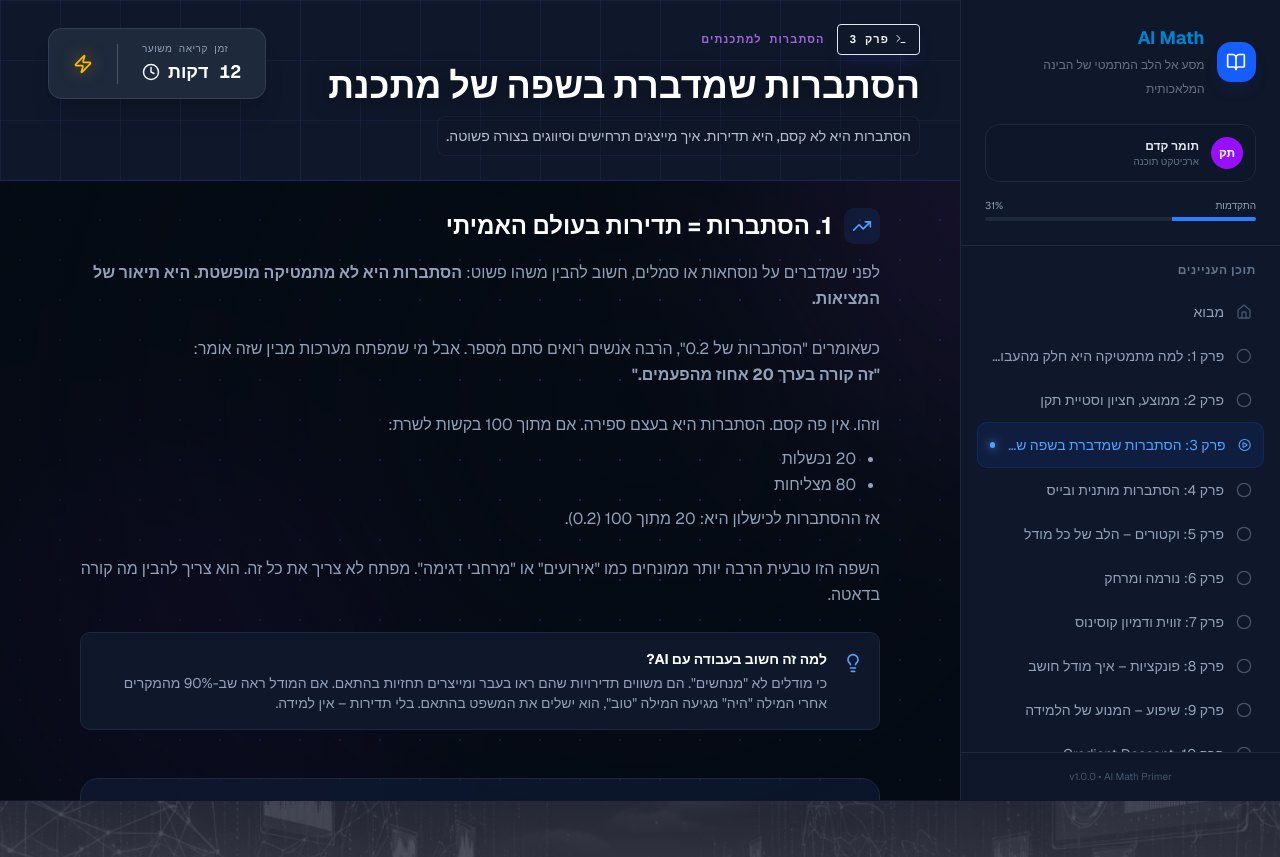
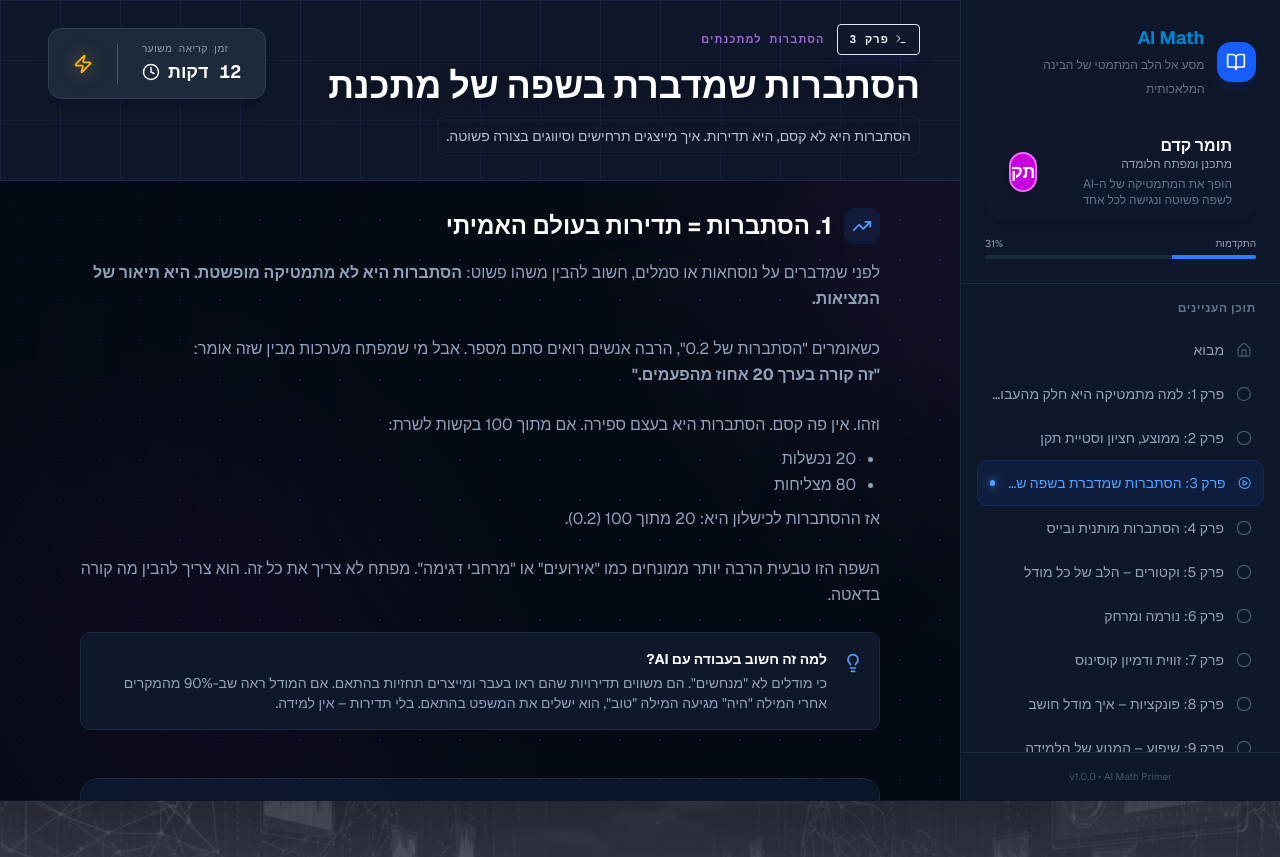
Before and after one commit to tomkedem/AI-Math-Intuition-course, a Next.js app: page /chapter-3 in a window 1280 px wide. Shown: the top 857 px of the page. Built offline with nearby package versions, Linux system fonts and the light colour scheme.

Commit message:
fix: update user card layout for improved visual appeal and accessibility

```diff
--- a/components/CourseSidebar.tsx
+++ b/components/CourseSidebar.tsx
@@ -59,15 +59,19 @@ export function CourseSidebar() {
             </div>
 
             {/* User Card */}
-            <div className="bg-slate-900/50 p-3 rounded-xl border border-slate-800 flex items-center gap-3">
-                <div className="w-8 h-8 rounded-full bg-purple-600 flex items-center justify-center text-xs text-white font-bold">
-                    תק
-                </div>
-                <div className="flex-1">
-                    <div className="text-xs font-bold text-slate-200">תומר קדם</div>
-                    <div className="text-[10px] text-slate-500">ארכיטקט תוכנה</div>
-                </div>
-            </div>
+            <div className="flex items-center bg-slate-900 rounded-2xl px-6 py-3 gap-4 w-fit shadow-lg">
+  <div className="flex flex-col text-right">
+    <span className="text-white font-bold text-base leading-tight">תומר קדם</span>
+    <span className="text-slate-400 text-xs">מתכנן ומפתח הלומדה</span>
+
+    <span className="text-slate-500 text-xs mt-1">
+  הופך את המתמטיקה של ה-AI לשפה פשוטה ונגישה לכל אחד
+</span>
+  </div>
+  <div className="w-10 h-10 rounded-full bg-fuchsia-600 flex items-center justify-center text-white font-bold text-lg shadow-md border-2 border-fuchsia-400">
+    תק
+  </div>
+</div>
 
             {/* Progress Bar */}
             <div className="mt-4">
```
